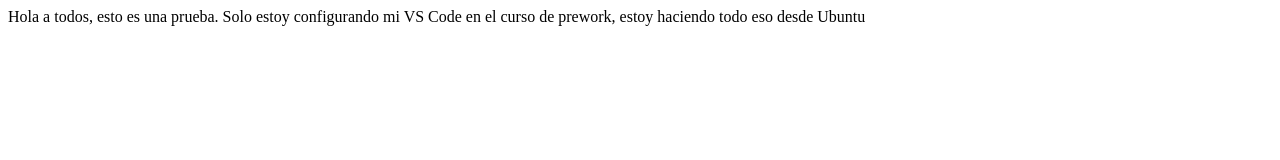
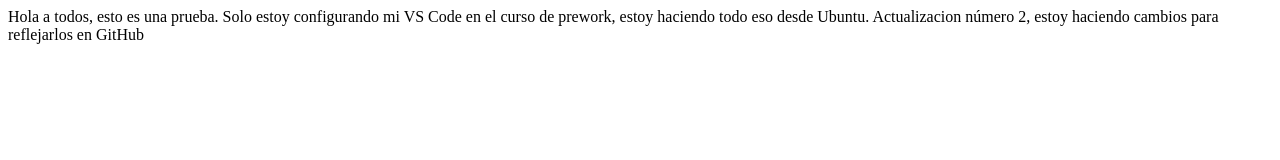
Before and after one commit to pabcong1/proyectoDemoCursoPrework, a plain HTML site: page index.html in a window 1280 px wide. Drawn offline with Linux system fonts and the light colour scheme.

Commit message:
modifique el codigo del archivo html

```diff
--- a/index.html
+++ b/index.html
@@ -8,6 +8,7 @@
 </head>
 <body>
     Hola a todos, esto es una prueba. Solo estoy configurando mi VS Code en el
-    curso de prework, estoy haciendo todo eso desde Ubuntu
+    curso de prework, estoy haciendo todo eso desde Ubuntu.
+    Actualizacion número 2, estoy haciendo cambios para reflejarlos en GitHub
 </body>
 </html>
```
